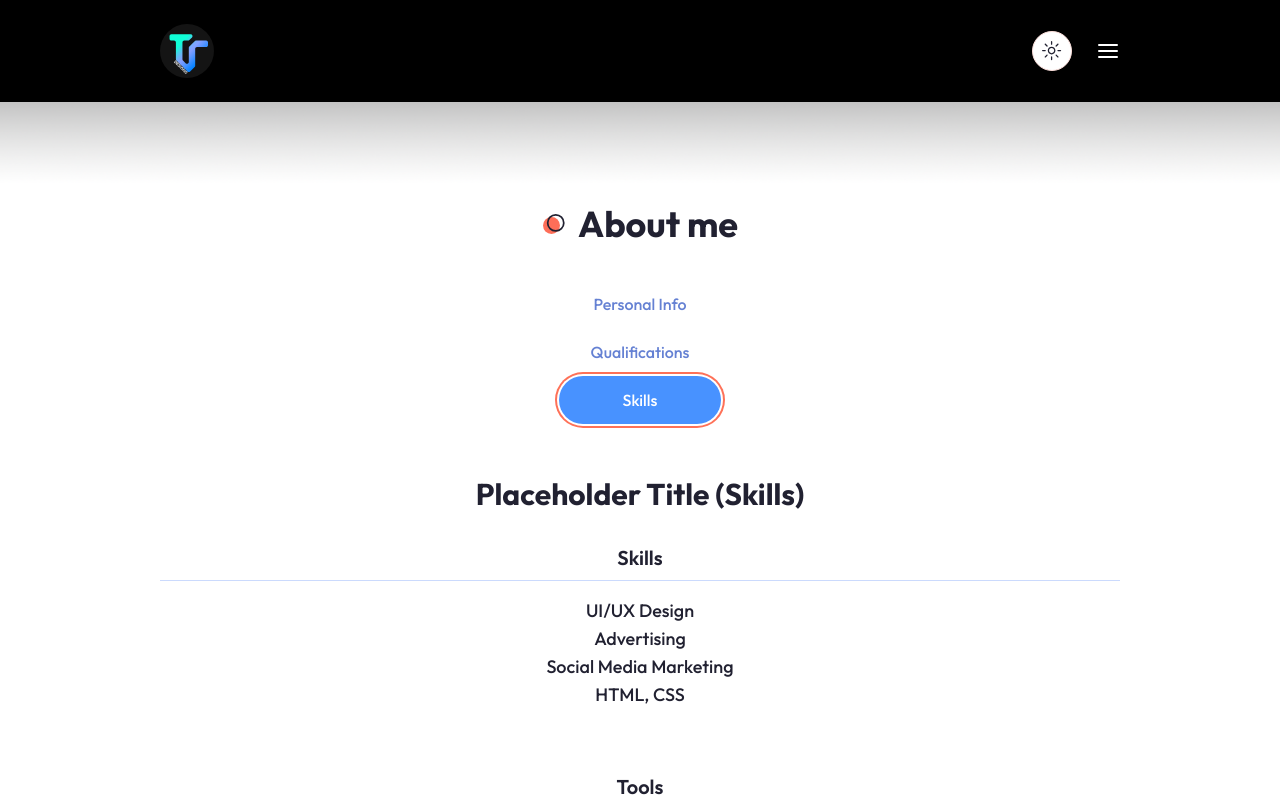
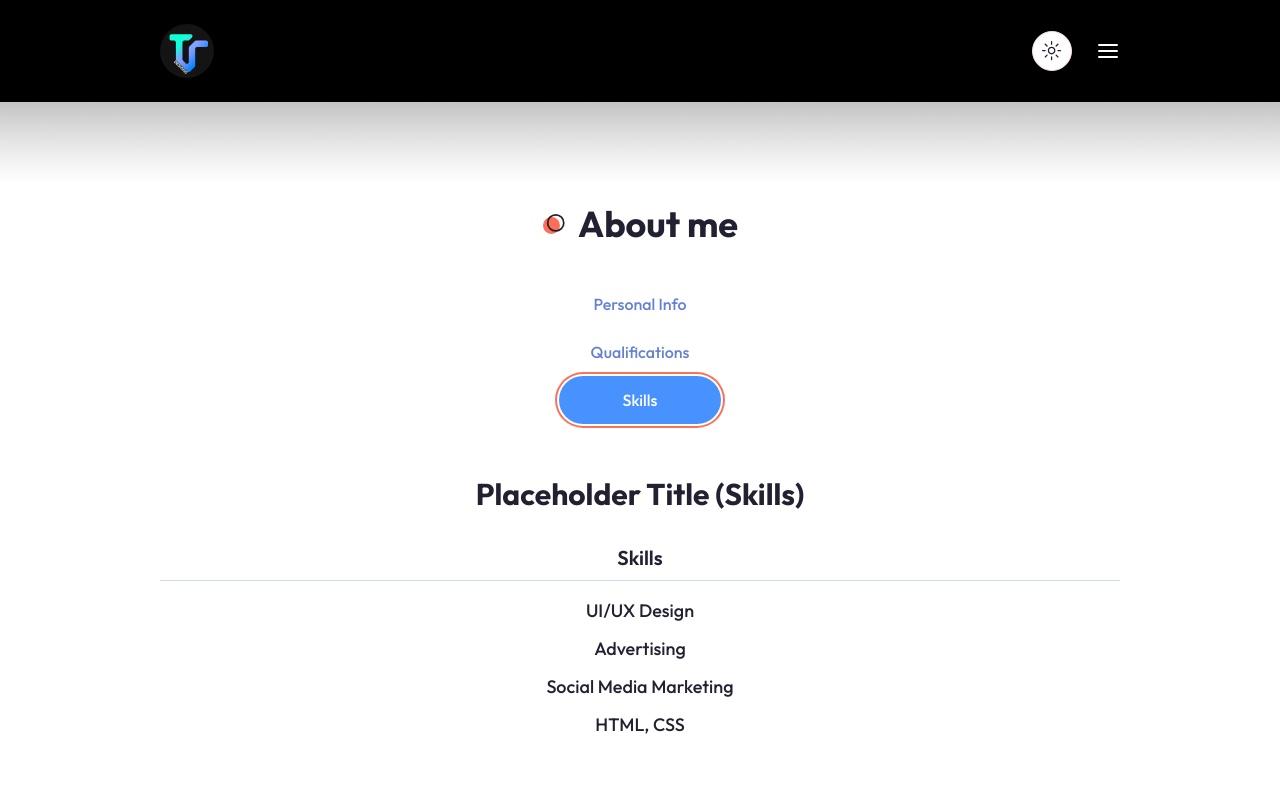
Before and after one commit to danpellegrino/tjsportfolio, a Next.js app: page / in a window 1280 px wide. Both pictures are taken after a click on the tab "Skills". Shown: the part 570-1370 px from the top of the page. Built offline with nearby package versions, Linux system fonts and the light colour scheme.

Commit message:
added spacing between skills

```diff
--- a/components/About.jsx
+++ b/components/About.jsx
@@ -280,7 +280,7 @@ const About = () => {
                           const {name} = item;
                           return (
                             <div
-                              className='w-2/4 text-center xl:text-left mx-auto xl:mx-0'
+                              className='w-2/4 mb-2.5 text-center xl:text-left mx-auto xl:mx-0'
                               key={index}
                             >
                               <div className='font-medium'>{name}</div>
```
